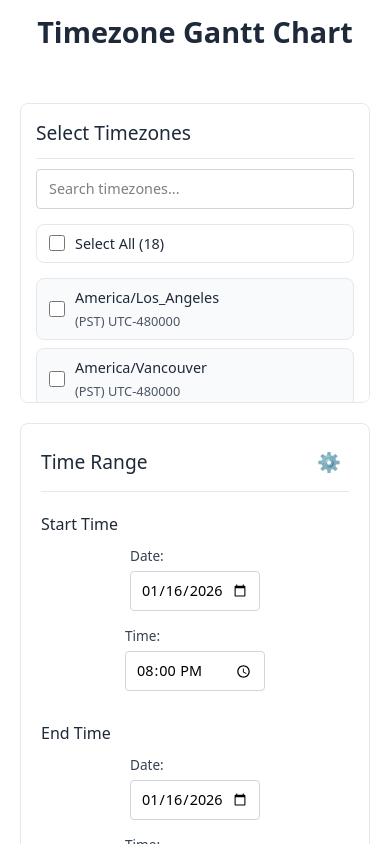
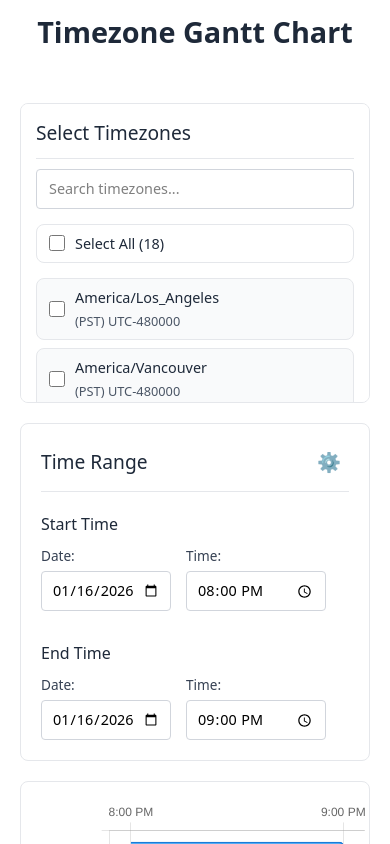
Before and after one commit to LukeStanbery89/timezone-gantt, a React (Vite) app: page / in a window 390 px wide. Shown: the top 844 px of the page. Built offline with nearby package versions, Linux system fonts and the light colour scheme.

Commit message:
fix responsive bug

```diff
--- a/src/components/TimeRangeInput.tsx
+++ b/src/components/TimeRangeInput.tsx
@@ -93,7 +93,7 @@ function TimeRangeInput({
         <div className="flex gap-[30px] flex-col md:flex-row">
           <div className="flex-1">
             <h4 className="m-0 mb-2.5 text-gray-800 text-[1rem]">Start Time</h4>
-            <div className="flex gap-[15px] items-center flex-col md:flex-row">
+            <div className="flex gap-[15px] items-center">
               <div className="flex flex-col gap-1.25">
                 <label htmlFor="start-date" className="font-medium text-gray-700 text-[0.85rem]">Date:</label>
                 <input
@@ -119,7 +119,7 @@ function TimeRangeInput({
 
           <div className="flex-1">
             <h4 className="m-0 mb-2.5 text-gray-800 text-[1rem]">End Time</h4>
-            <div className="flex gap-[15px] items-center flex-col md:flex-row">
+            <div className="flex gap-[15px] items-center">
               <div className="flex flex-col gap-1.25">
                 <label htmlFor="end-date" className="font-medium text-gray-700 text-[0.85rem]">Date:</label>
                 <input
```
